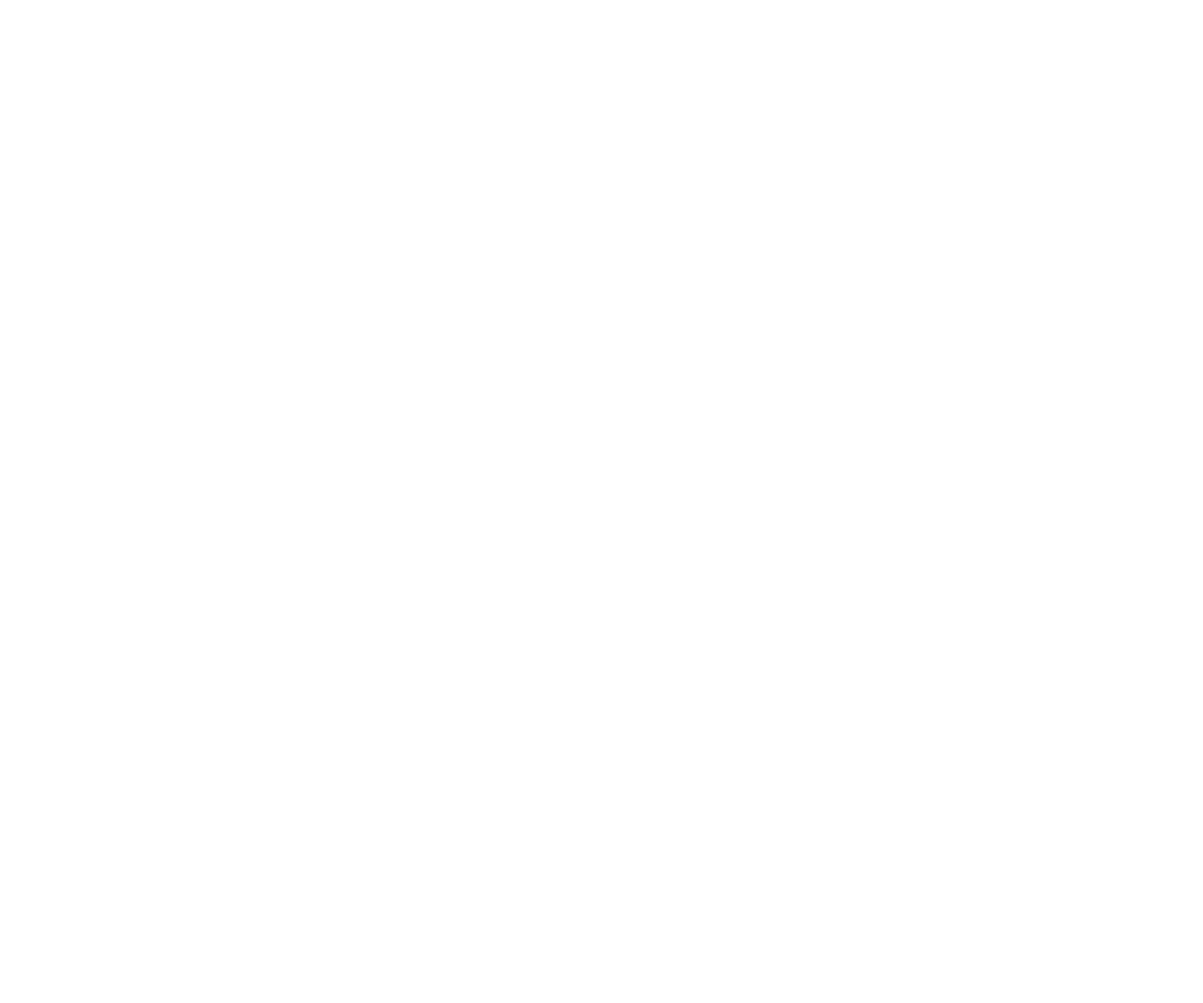
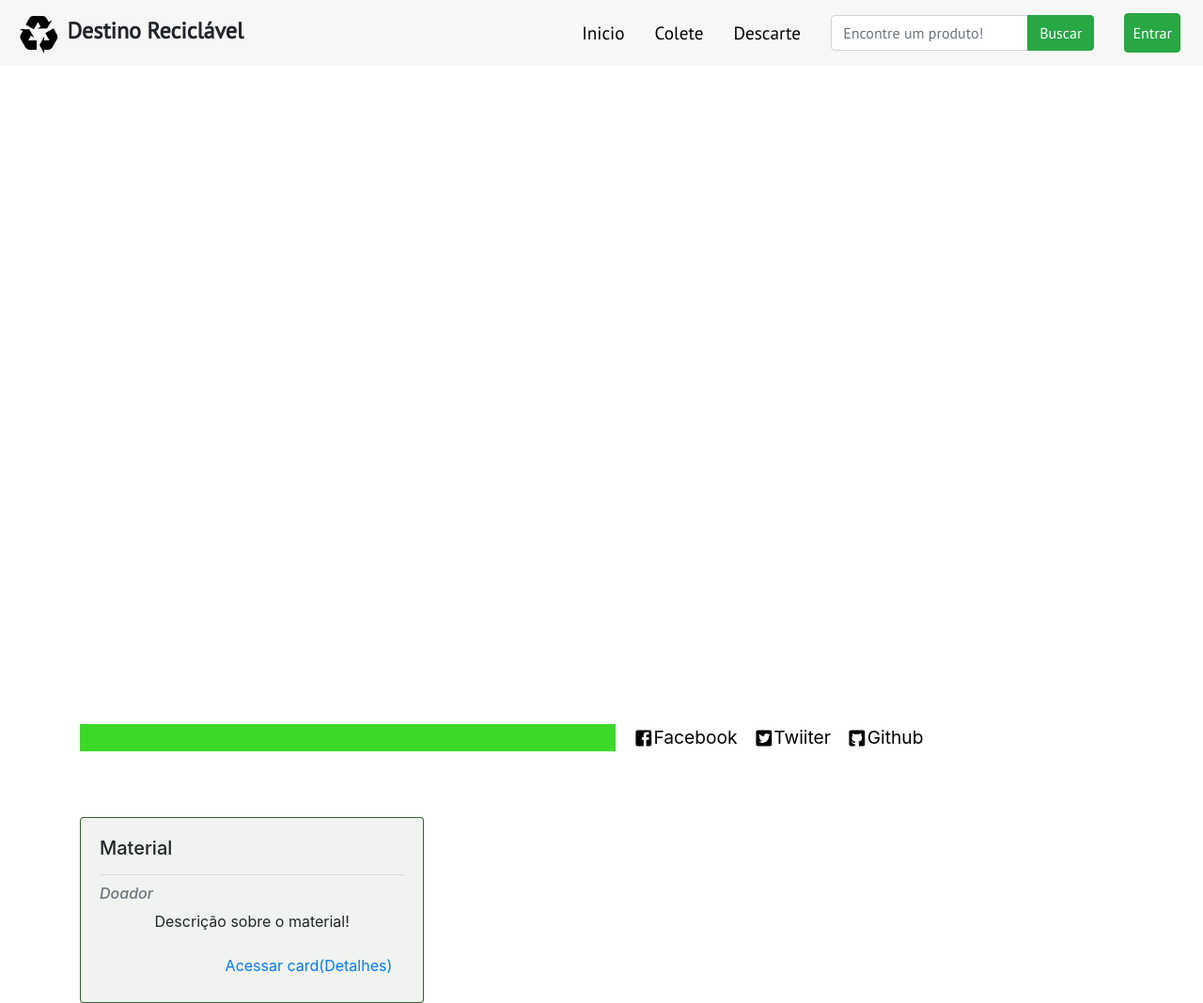
Before and after one commit to MarceloDaLuz/desrec, a PHP site: page /colete.php in a window 1280 px wide. Before the commit the page is empty. Shown: the whole page at 94% size. Before the commit the page ends 800 px from the top, so only its background shows below. Run offline with PHP 8.4, Linux system fonts and the light colour scheme; some libraries are stand-ins or nearby versions; some web fonts are replaced.

Commit message:
conteudo adicionado na pag colete
css. colete.

```diff
--- /dev/null
+++ b/card.php
@@ -0,0 +1,9 @@
+<div class="card dr-card">
+            <div class="card-body">
+                <h5 class="card-title">Material</h5>
+                <hr>
+                <h6 class="card-subtitle mb-2 text-muted"><i>Doador</i></h6>
+                <p class="card-text dr-content-card">Descrição sobre o material!</p>
+                <a href="#" class="btn btn-link card-link dr-btn-card">Acessar card(Detalhes)</a>
+            </div>
+            </div>
--- a/colete.php
+++ b/colete.php
@@ -0,0 +1,13 @@
+<html>
+
+	<?php include("head.php");?>
+	<body>
+		<?php include("navbar.php");?>
+		<div class="container">
+			<main class="main-content">
+			</main>
+			<?php include("card.php");?>
+			<?php include("footer.php");?>
+		</div>
+	</body>
+</html>
--- a/css/dr-style.css
+++ b/css/dr-style.css
@@ -73,7 +73,7 @@ li{
 
 /* footer*/
 footer{
-    position: relative;
+    position: absolute;
     bottom: 0;
     width: 100%;
 }
@@ -104,4 +104,15 @@ footer{
 
 .dr-card{
     margin-bottom: 1rem;
+    width: 33%;
+    border-color: rgba(6,62,4,0.8);
+    background-color: rgb(240,243,239);
+
 }
+
+.dr-content-card{
+    text-align: center;
+}
+.dr-btn-card{
+    float:right;
+}
--- /dev/null
+++ b/footer.php
@@ -0,0 +1,31 @@
+<footer class="container">
+            <div class="row">
+                <div class="col green-box">
+
+                </div>
+                <div class="col">
+                    <a href="#" class="link-reference">
+                        <svg class="svg-icon" viewBox="0 0 24 24">
+                            <path fill="#000000" d="M5,3H19A2,2 0 0,1 21,5V19A2,2 0 0,1 19,21H5A2,2 0 0,1 3,19V5A2,2 0 0,1 5,3M18,5H15.5A3.5,3.5 0 0,0 12,8.5V11H10V14H12V21H15V14H18V11H15V9A1,1 0 0,1 16,8H18V5Z"
+                            />
+                        </svg>
+                        Facebook
+                    </a>
+                    <a href="#" class="link-reference">
+                        <svg class="svg-icon" viewBox="0 0 24 24">
+                            <path fill="#000000" d="M5,3H19A2,2 0 0,1 21,5V19A2,2 0 0,1 19,21H5A2,2 0 0,1 3,19V5A2,2 0 0,1 5,3M17.71,9.33C18.19,8.93 18.75,8.45 19,7.92C18.59,8.13 18.1,8.26 17.56,8.33C18.06,7.97 18.47,7.5 18.68,6.86C18.16,7.14 17.63,7.38 16.97,7.5C15.42,5.63 11.71,7.15 12.37,9.95C9.76,9.79 8.17,8.61 6.85,7.16C6.1,8.38 6.75,10.23 7.64,10.74C7.18,10.71 6.83,10.57 6.5,10.41C6.54,11.95 7.39,12.69 8.58,13.09C8.22,13.16 7.82,13.18 7.44,13.12C7.81,14.19 8.58,14.86 9.9,15C9,15.76 7.34,16.29 6,16.08C7.15,16.81 8.46,17.39 10.28,17.31C14.69,17.11 17.64,13.95 17.71,9.33Z"
+                            />
+                        </svg>
+                        Twiiter
+                    </a>
+                    <a href="https://github.com/MarceloDaLuz/desrec" class="link-reference">
+                        <svg class="svg-icon" viewBox="0 0 24 24">
+                            <path fill="#000000" d="M5,3H19A2,2 0 0,1 21,5V19A2,2 0 0,1 19,21H14.56C14.24,20.93 14.23,20.32 14.23,20.11L14.24,17.64C14.24,16.8 13.95,16.25 13.63,15.97C15.64,15.75 17.74,15 17.74,11.53C17.74,10.55 17.39,9.74 16.82,9.11C16.91,8.89 17.22,7.97 16.73,6.73C16.73,6.73 15.97,6.5 14.25,7.66C13.53,7.46 12.77,7.36 12,7.35C11.24,7.36 10.46,7.46 9.75,7.66C8.03,6.5 7.27,6.73 7.27,6.73C6.78,7.97 7.09,8.89 7.18,9.11C6.61,9.74 6.26,10.55 6.26,11.53C6.26,15 8.36,15.75 10.36,16C10.1,16.2 9.87,16.6 9.79,17.18C9.27,17.41 7.97,17.81 7.17,16.43C7.17,16.43 6.69,15.57 5.79,15.5C5.79,15.5 4.91,15.5 5.73,16.05C5.73,16.05 6.32,16.33 6.73,17.37C6.73,17.37 7.25,19.12 9.76,18.58L9.77,20.11C9.77,20.32 9.75,20.93 9.43,21H5A2,2 0 0,1 3,19V5A2,2 0 0,1 5,3Z"
+                            />
+                        </svg>
+                        Github
+                    </a>
+                </div>
+            </div>
+
+        </footer>
--- a/navbar.php
+++ b/navbar.php
@@ -11,10 +11,10 @@
                 <ul class="navbar-nav">
                     <!-- Abas-->
                     <li class="nav-item">
-                        <a class="nav-link" href="#">Inicio</a>
+                        <a class="nav-link" href="./index.php">Inicio</a>
                     </li>
                     <li class="nav-item">
-                        <a class="nav-link" href="#">Colete</a>
+                        <a class="nav-link" href="./colete.php">Colete</a>
                     </li>
                     <li class="nav-item">
                         <a class="nav-link" href="#">Descarte</a>
```
Also changed, not shown: index.php (+2 -40 lines).
